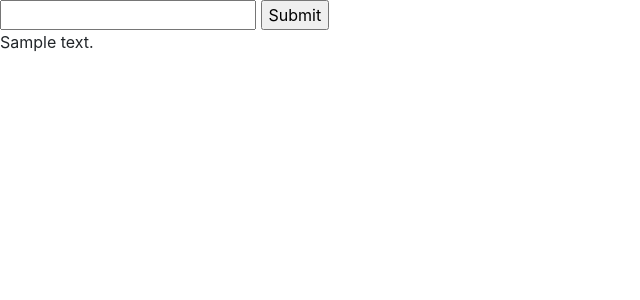
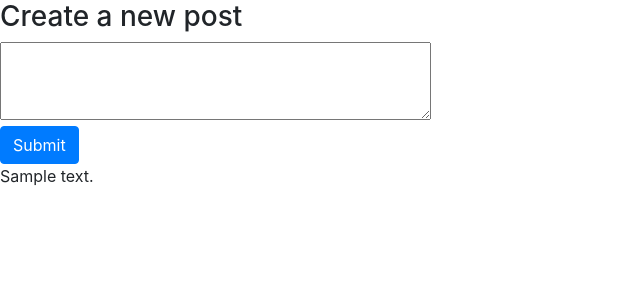
Before and after one commit to languephone/Web50-Network, a Django app: template network/templates/network/index.html in a window 1280 px wide. Shown: the part 56-356 px from the top of the page, without its empty margins (0-640 px from the left). Run offline with Django 3.2, Linux system fonts and the light colour scheme; the template is opened without the code that fills it: values that come from a table or form of the project are taken from there, others are empty; tables that the repository leaves empty hold one stand-in row (values such as "Sample post"); parts of the project's set-up code (start-up, migrations or seed data) failed here and were passed over; some libraries are stand-ins or nearby versions.

Commit message:
Change new-post-form to textarea and put div around each post.

```diff
--- a/network/templates/network/index.html
+++ b/network/templates/network/index.html
@@ -1,14 +1,17 @@
 {% extends "network/layout.html" %}
 
 {% block body %}
+<div class="post-form">
+    <h3>Create a new post</h3>
     <form action="{% url 'posts' %}" method="post">
         {% csrf_token %}
-        <input type="text" name="post-text" id="new-post">
-        <input type="submit" id="post-submit">
+        <textarea name="post-text" id="new-post" cols="40" rows="3"></textarea>
+        <br>
+        <input type="submit" id="post-submit" class="btn btn-primary">
     </form>
-
+</div>
     {% for post in posts %}
-        <div>
+        <div class="post">
             {{ post.content }}
         </div>
     {% endfor %}
```
